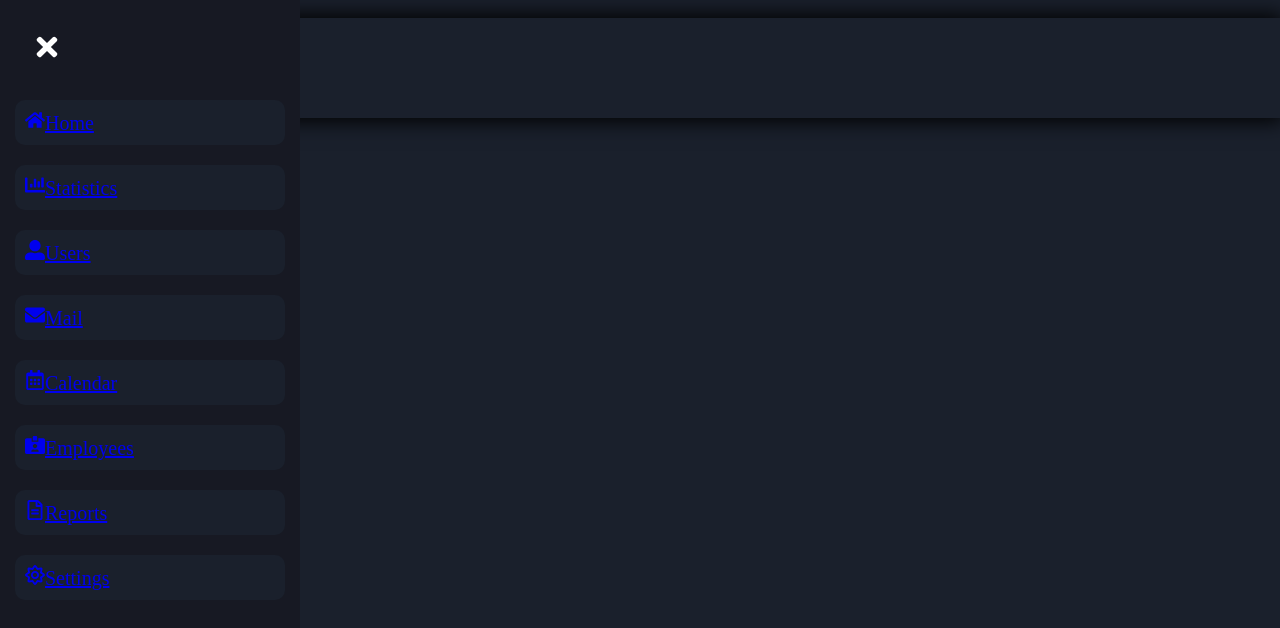
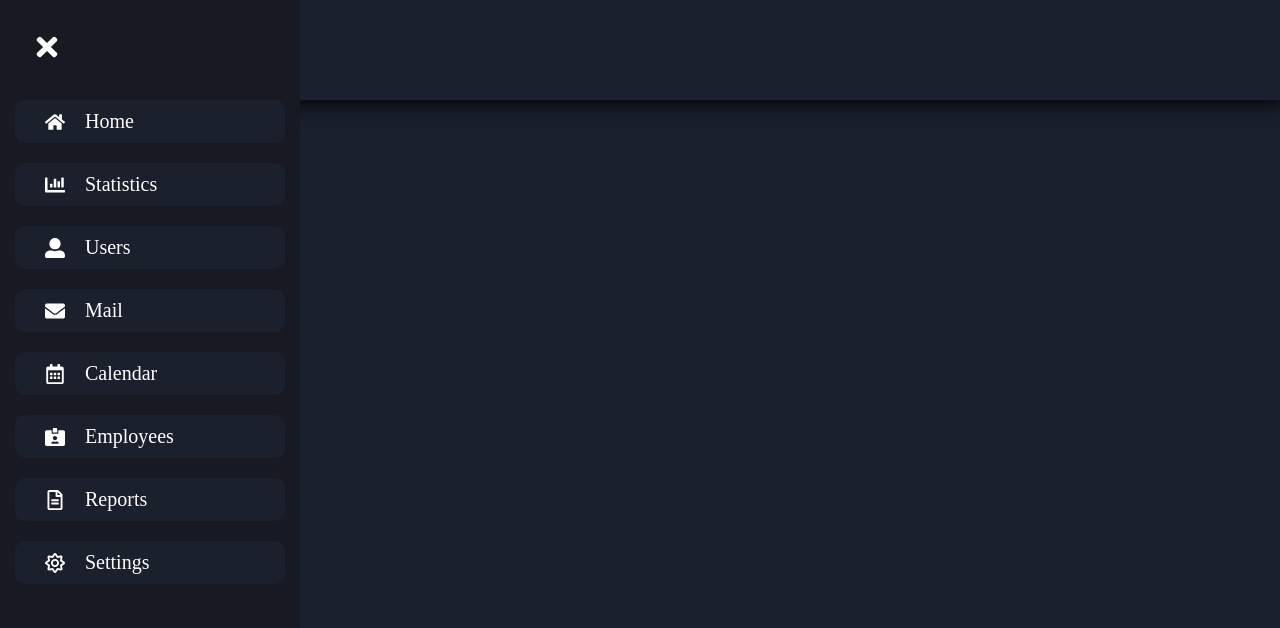
Before and after one commit to Pontessxx/Gs-site, a React (Vite) app: page / in a window 1280 px wide. Both pictures are taken after a click on the icon 47 px from the left and 65 px from the top of the page. Shown: the top 628 px of the page. Built offline with nearby package versions, Linux system fonts and the light colour scheme.

Commit message:
routes estilizado

```diff
--- a/src/App.jsx
+++ b/src/App.jsx
@@ -1,12 +1,11 @@
 import './App.scss'
 import Navbar from './Components/Navbar/Navbar'
 import { BrowserRouter as Router, Routes, Route } from 'react-router-dom';
+
 function App() {
-
 
   return (
     <>
-     <div>app js</div>
       <Navbar/>
     </>
   )
--- a/src/Components/Sidebar/styles.js
+++ b/src/Components/Sidebar/styles.js
@@ -2,6 +2,7 @@ import styled from 'styled-components';
 
 export const Container = styled.div`
   background-color: #171923;
+  // border: 1px solid red;
   position: fixed;
   height: 100%;
   top: 0px;
@@ -19,6 +20,11 @@ export const Container = styled.div`
     margin-left: 32px;
     cursor: pointer;
   }
+  a{
+    color: white;
+    display: flex;
+    text-decoration: none;
+  }
 
   @keyframes showSidebar {
     from {
@@ -34,4 +40,5 @@ export const Container = styled.div`
 
 export const Content = styled.div`
   margin-top: 100px;
+  // border: 1px solid yellow;
 `;
--- a/src/Components/SidebarItem/index.jsx
+++ b/src/Components/SidebarItem/index.jsx
@@ -5,12 +5,14 @@ import { Container } from './styles';
 
 const SidebarItem = ({ Icon, to, Text }) => {
   return (
-    <Container>
-      <Link to={to}>
-        <Icon />
-        {Text}
-      </Link>
-    </Container>
+    <Link to={to}>
+        <Container>
+
+            <Icon />
+            {Text}
+
+        </Container>
+    </Link>
   );
 };
 
--- a/src/Components/SidebarItem/styles.js
+++ b/src/Components/SidebarItem/styles.js
@@ -7,6 +7,7 @@ export const Container = styled.div`
   font-size: 20px;
   color: white;
   padding: 10px;
+  width: 100%;
   cursor: pointer;
   border-radius: 10px;
   margin: 0 15px 20px;
```
